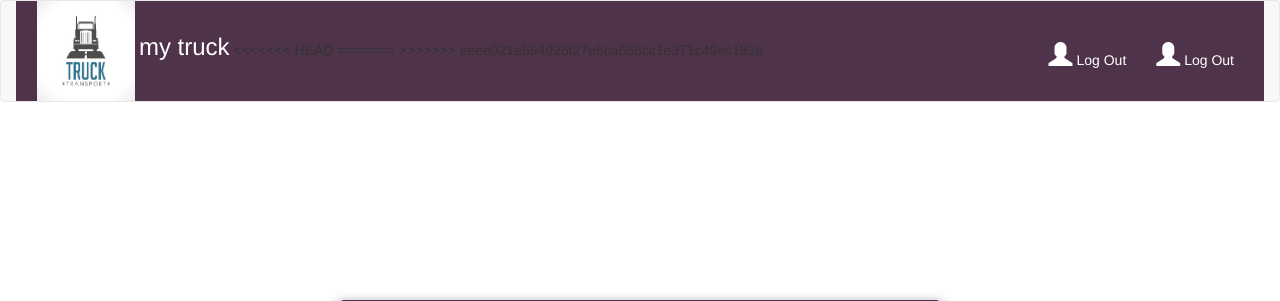
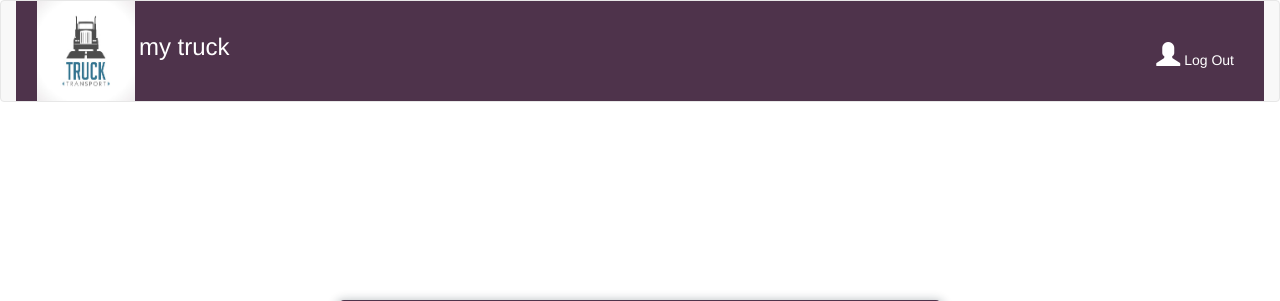
Before and after one commit to RSARASWATHI/my_truck, a PHP site: page /view/home.php in a window 1280 px wide. Shown: the top 301 px of the page. Run offline with PHP 8.4, Linux system fonts and the light colour scheme; some libraries are stand-ins or nearby versions.

Commit message:
committed some changes

```diff
--- a/controllers/signup_controllers.php
+++ b/controllers/signup_controllers.php
@@ -17,11 +17,8 @@
 		}else{
 			insert('users',array('name','phonenumber'),array($name,$phone_number),$con);
 			 $key=verification_code();
-<<<<<<< HEAD
 			// echo $key;
-=======
 			echo $key;
->>>>>>> eeee021e594926f27a6ca658cc1e371c49ec183e
 			 $_SESSION['$key']=$key;
 			send_message($phone_number,$key);
 
--- a/js/sign_up.js
+++ b/js/sign_up.js
@@ -1,5 +1,4 @@
 $(document).ready(function(){
-<<<<<<< HEAD
  $(".input-field").css("opacity", "0.1");
  $("#first").css("opacity","1");
  $(".input-field").click(function(){
@@ -17,7 +16,6 @@ $(document).ready(function(){
 });
 
 
-=======
 
   $(".input-field").css("opacity", "0.1");
   $("#first").css("opacity", "1");
@@ -34,8 +32,6 @@ $(document).ready(function(){
       $(".input-field").focusout(function(){
     $(this).css("opacity", "0.1");
   });
-  });
->>>>>>> eeee021e594926f27a6ca658cc1e371c49ec183e
 $('.form').find('input, textarea').on('keyup blur focus', function (e) {
 
   var $this = $(this),
@@ -93,7 +89,6 @@ function isNumber(evt) {
    }
  }
 
-<<<<<<< HEAD
 
 
 $(function() {
@@ -108,7 +103,6 @@ $(function() {
                }
            });
        });
-=======
 // $(document).ready(function(){
 
 //   $(".input-field").css("opacity", "0.1");
@@ -141,4 +135,3 @@ $(function() {
                 }
             });
         });
->>>>>>> eeee021e594926f27a6ca658cc1e371c49ec183e
--- a/view/home.php
+++ b/view/home.php
@@ -15,17 +15,9 @@
                 <div class="logo">
                     <img src="../images/image1.jpg" alt="mytruck">
                     <span>my truck</span>
-<<<<<<< HEAD
                     <ul class="nav navbar-nav navbar-right"  style="margin-right:30px; margin-top:40px;">
        <a href="sign_out.php" style="color:#ffffff "><span class="glyphicon glyphicon-user" ></span> Log Out</a>
-       <!-- <li><a href="#"><span class="glyphicon glyphicon-log-in"></span> Login</a></li> -->
      </ul>
-=======
-                     <ul class="nav navbar-nav navbar-right"  style="margin-right:30px; margin-top:40px;">
-        <a href="sign_out.php" style="color:#ffffff"><span class="glyphicon glyphicon-user" ></span> Log Out</a>
-        <!-- <li><a href="#"><span class="glyphicon glyphicon-log-in"></span> Login</a></li> -->
-      </ul>
->>>>>>> eeee021e594926f27a6ca658cc1e371c49ec183e
                 </div>
             </div>
         </div>
```
Also changed, not shown: view/add_vehicle.php (+2 -11 lines), view/add_vehicle_page.php (+2 -14 lines), view/login.php (+1 -7 lines), view/view.php (+3 -4 lines).
